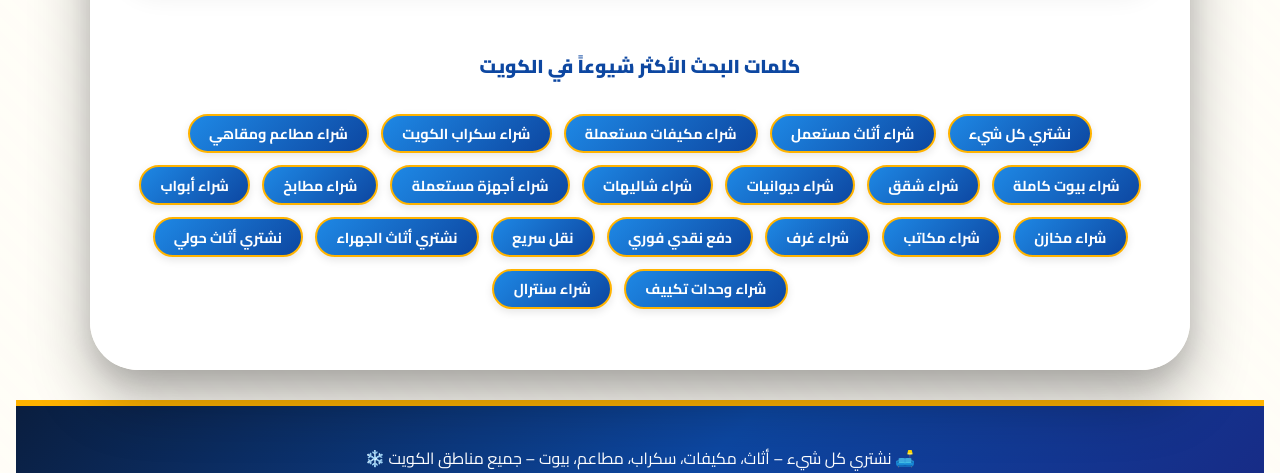
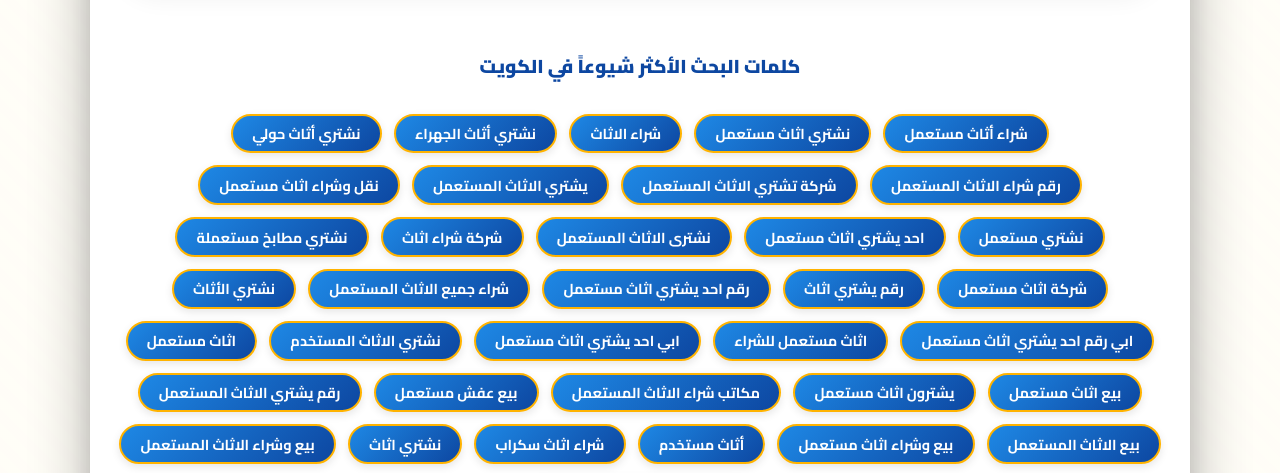
Before and after one commit to Line-Ads/my-used, a plain HTML site: page index.html in a window 1280 px wide. Shown: the part 5495-5968 px from the top of the page. Drawn offline with Linux system fonts and the light colour scheme.

Commit message:
Update via weejur editor

```diff
--- a/index.html
+++ b/index.html
@@ -5,7 +5,7 @@
     <meta name="viewport" content="width=device-width, initial-scale=1.0, viewport-fit=cover">
     <title>شركة نشتري كل شيء بالكويت | أثاث مكيفات سكراب مطاعم | 94477390</title>
     <meta name="description" content="نشتري كل شيء في الكويت: أثاث، مكيفات، وحدات تكييف، سنترال، سكراب، مطابخ، أبواب، مخازن، مكاتب، مقاهي ومطاعم، بيوت كاملة، شقق، ديوانيات، أجهزة، شاليهات، غرف. دفع نقدي فوري ونقل سريع. اتصل: 94477390">
-    <meta name="keywords" content="نشتري كل شيء, شراء اثاث مستعمل, شراء مكيفات مستعملة, شراء سكراب الكويت, شراء مطاعم ومقاهي, شراء بيوت كاملة, شراء شقق, شراء ديوانيات, شراء شاليهات, شراء أجهزة مستعملة, شراء مطابخ, شراء أبواب, شراء مخازن, شراء مكاتب, دفع نقدي فوري, نقل سريع, الكويت">
+    <meta name="keywords" content="شراء أثاث مستعمل, نشتري اثاث مستعمل, شراء الاثاث, نشتري أثاث الجهراء, نشتري أثاث حولي, رقم شراء الاثاث المستعمل, شركة تشتري الاثاث المستعمل, يشتري الاثاث المستعمل, نقل وشراء اثاث مستعمل, نشتري مستعمل, احد يشتري اثاث مستعمل, نشترى الاثاث المستعمل, شركة شراء اثاث, نشتري مطابخ مستعملة, شركة اثاث مستعمل, رقم يشتري اثاث, رقم احد يشتري اثاث مستعمل, شراء جميع الاثاث المستعمل, نشتري الأثاث, ابي رقم احد يشتري اثاث مستعمل, اثاث مستعمل للشراء, ابي احد يشتري اثاث مستعمل, نشتري الاثاث المستخدم, اثاث مستعمل, بيع اثاث مستعمل, يشترون اثاث مستعمل, مكاتب شراء الاثاث المستعمل, بيع عفش مستعمل, رقم يشتري الاثاث المستعمل, بيع الاثاث المستعمل, بيع وشراء اثاث مستعمل, أثاث مستخدم, شراء اثاث سكراب, نشتري اثاث, بيع وشراء الاثاث المستعمل, محلات شراء الاثاث المستعمل">
     <meta name="location" content="Kuwait">
 
     <link rel="preconnect" href="https://fonts.googleapis.com">
@@ -924,27 +924,42 @@
         <div class="search-tags" style="padding: 2rem 0;">
             <h3 style="text-align: center; color: #0D47A1; font-weight: 900; margin-bottom: 2rem;">كلمات البحث الأكثر شيوعاً في الكويت</h3>
             <div class="tags-container" style="display: flex; flex-wrap: wrap; justify-content: center; gap: 12px;">
-                <span class="service-tag">نشتري كل شيء</span>
                 <span class="service-tag">شراء أثاث مستعمل</span>
-                <span class="service-tag">شراء مكيفات مستعملة</span>
-                <span class="service-tag">شراء سكراب الكويت</span>
-                <span class="service-tag">شراء مطاعم ومقاهي</span>
-                <span class="service-tag">شراء بيوت كاملة</span>
-                <span class="service-tag">شراء شقق</span>
-                <span class="service-tag">شراء ديوانيات</span>
-                <span class="service-tag">شراء شاليهات</span>
-                <span class="service-tag">شراء أجهزة مستعملة</span>
-                <span class="service-tag">شراء مطابخ</span>
-                <span class="service-tag">شراء أبواب</span>
-                <span class="service-tag">شراء مخازن</span>
-                <span class="service-tag">شراء مكاتب</span>
-                <span class="service-tag">شراء غرف</span>
-                <span class="service-tag">دفع نقدي فوري</span>
-                <span class="service-tag">نقل سريع</span>
+                <span class="service-tag">نشتري اثاث مستعمل</span>
+                <span class="service-tag">شراء الاثاث</span>
                 <span class="service-tag">نشتري أثاث الجهراء</span>
                 <span class="service-tag">نشتري أثاث حولي</span>
-                <span class="service-tag">شراء وحدات تكييف</span>
-                <span class="service-tag">شراء سنترال</span>
+                <span class="service-tag">رقم شراء الاثاث المستعمل</span>
+                <span class="service-tag">شركة تشتري الاثاث المستعمل</span>
+                <span class="service-tag">يشتري الاثاث المستعمل</span>
+                <span class="service-tag">نقل وشراء اثاث مستعمل</span>
+                <span class="service-tag">نشتري مستعمل</span>
+                <span class="service-tag">احد يشتري اثاث مستعمل</span>
+                <span class="service-tag">نشترى الاثاث المستعمل</span>
+                <span class="service-tag">شركة شراء اثاث</span>
+                <span class="service-tag">نشتري مطابخ مستعملة</span>
+                <span class="service-tag">شركة اثاث مستعمل</span>
+                <span class="service-tag">رقم يشتري اثاث</span>
+                <span class="service-tag">رقم احد يشتري اثاث مستعمل</span>
+                <span class="service-tag">شراء جميع الاثاث المستعمل</span>
+                <span class="service-tag">نشتري الأثاث</span>
+                <span class="service-tag">ابي رقم احد يشتري اثاث مستعمل</span>
+                <span class="service-tag">اثاث مستعمل للشراء</span>
+                <span class="service-tag">ابي احد يشتري اثاث مستعمل</span>
+                <span class="service-tag">نشتري الاثاث المستخدم</span>
+                <span class="service-tag">اثاث مستعمل</span>
+                <span class="service-tag">بيع اثاث مستعمل</span>
+                <span class="service-tag">يشترون اثاث مستعمل</span>
+                <span class="service-tag">مكاتب شراء الاثاث المستعمل</span>
+                <span class="service-tag">بيع عفش مستعمل</span>
+                <span class="service-tag">رقم يشتري الاثاث المستعمل</span>
+                <span class="service-tag">بيع الاثاث المستعمل</span>
+                <span class="service-tag">بيع وشراء اثاث مستعمل</span>
+                <span class="service-tag">أثاث مستخدم</span>
+                <span class="service-tag">شراء اثاث سكراب</span>
+                <span class="service-tag">نشتري اثاث</span>
+                <span class="service-tag">بيع وشراء الاثاث المستعمل</span>
+                <span class="service-tag">محلات شراء الاثاث المستعمل</span>
             </div>
         </div>
     </div>
```
